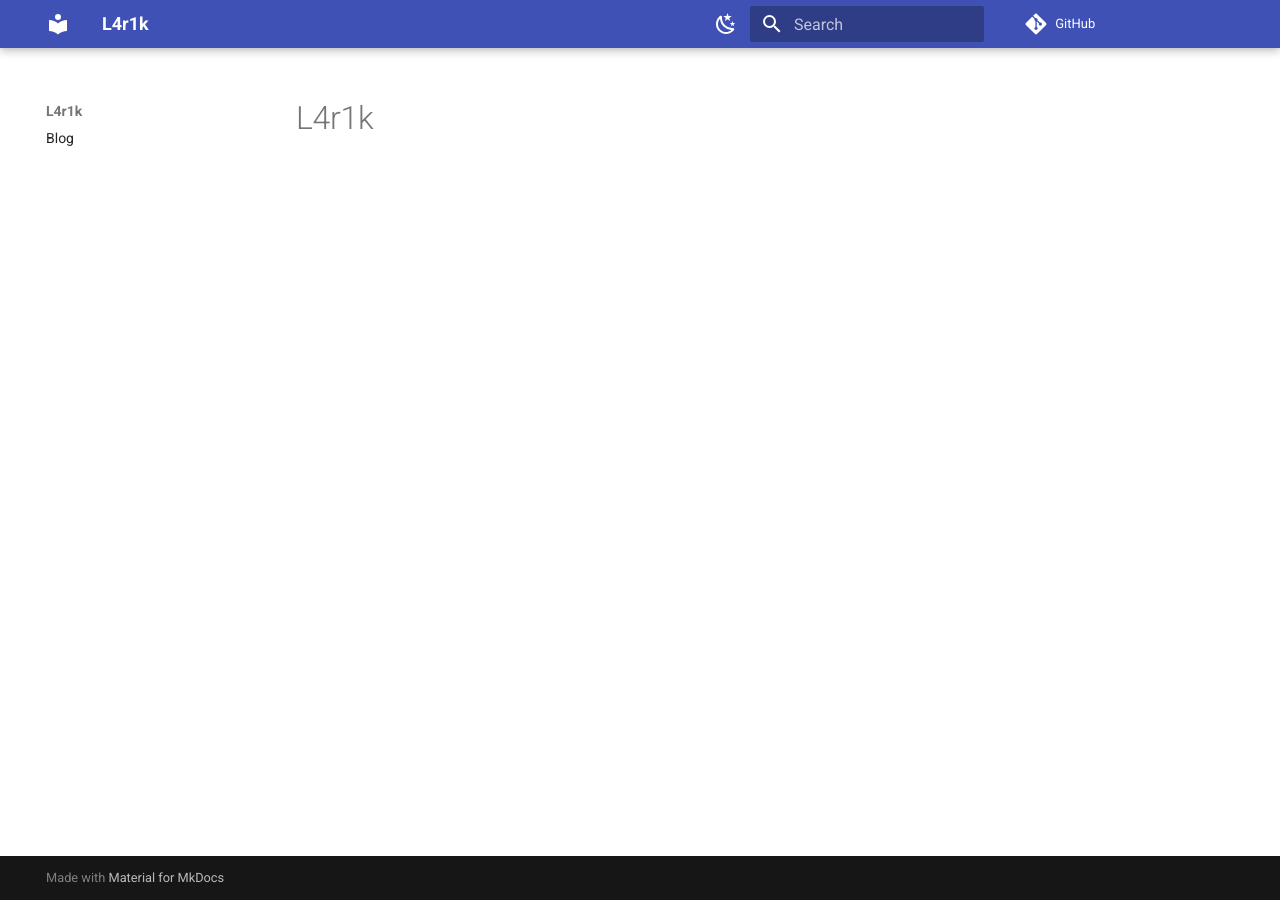
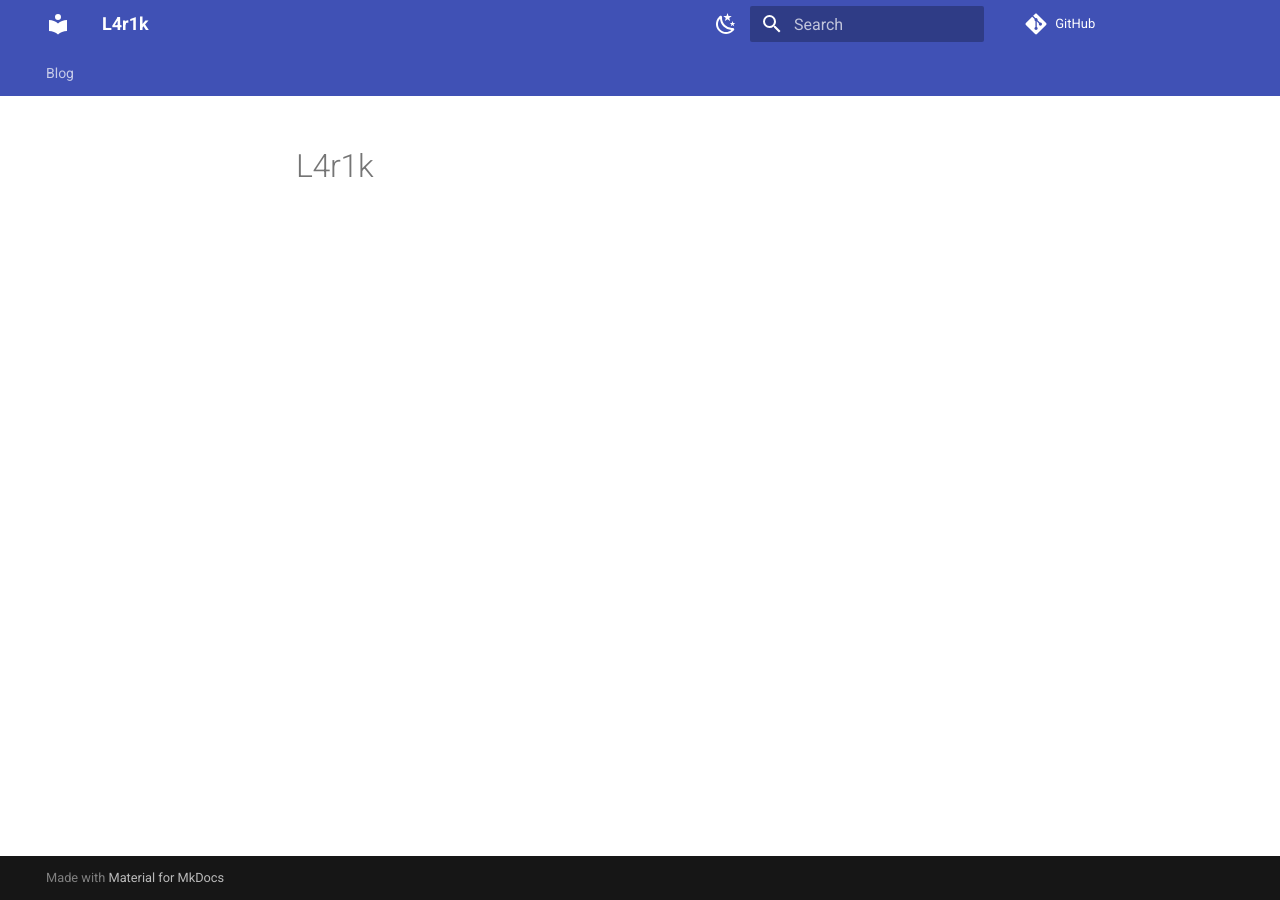
Before and after one commit to L4r1k/blog, an MkDocs documentation site: the page built from docs/index.md, in a window 1280 px wide. Built offline with MkDocs 1.6.1 and Material for MkDocs 9.7.7, drawn with Linux system fonts in a browser that asks for light colours; comment, search, counter and statistics services are not loaded.

Commit message:
Update config

```diff
--- a/mkdocs.yml
+++ b/mkdocs.yml
@@ -23,5 +23,10 @@ theme:
     toggle:
       icon: material/weather-night
       name: Switch to dark mode
+  features:
+    - navigation.tabs
+    - navigation.sections
+    - navigation.expand
+    - navigation.top
 nav:
   - "Blog": "https://l4r1k.com"
```
